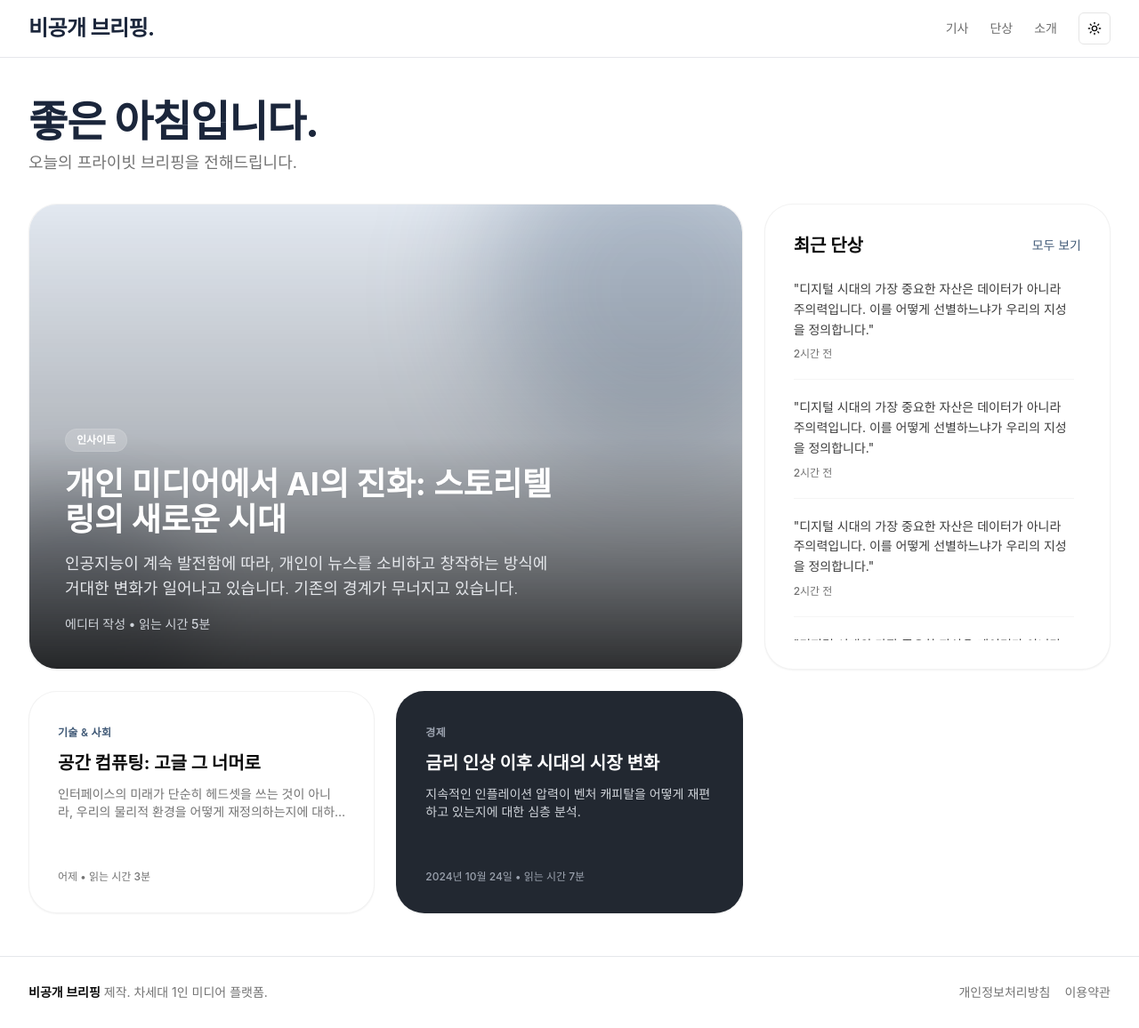
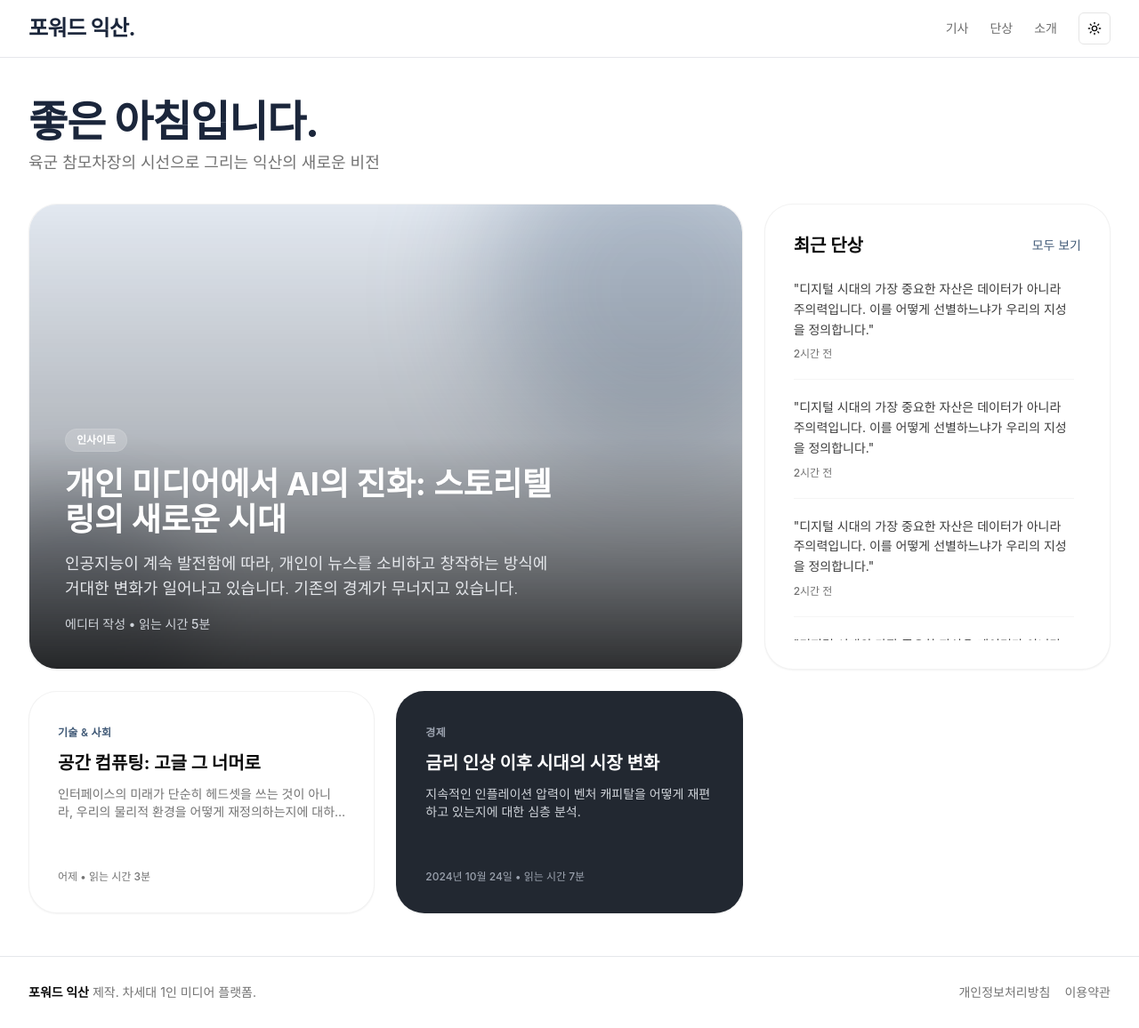
Before and after one commit to sangbinbag74-lang/-, a Next.js app: page / in a window 1280 px wide. Shown: the whole page at 89% size. Built offline with nearby package versions, Linux system fonts and the light colour scheme; a web font is replaced by a local one.

Commit message:
feat: 브랜드 네이밍 '포워드 익산'으로 전면 개편 및 이전 네이밍 백업

```diff
--- a/src/app/layout.tsx
+++ b/src/app/layout.tsx
@@ -5,8 +5,8 @@ import { Footer } from "@/components/layout/footer";
 import "./globals.css";
 
 export const metadata: Metadata = {
-  title: "The Private Briefing",
-  description: "나만의 언론 - AI 기반 차세대 퍼스널 미디어",
+  title: "포워드 익산 (Forward Iksan)",
+  description: "국가의 참모에서, 익산 시민의 든든한 참모로.",
 };
 
 export default function RootLayout({
--- a/src/app/login/page.tsx
+++ b/src/app/login/page.tsx
@@ -36,7 +36,7 @@ export default function LoginPage({
                 <input
                     className="rounded-xl px-4 py-3 bg-card border border-border/60 mb-6 placeholder:text-muted focus:outline-none focus:ring-2 focus:ring-brand-mutedBlue/50 transition-all font-sans"
                     name="email"
-                    placeholder="editor@privatebriefing.com"
+                    placeholder="editor@forwardiksan.com"
                     required
                 />
 
--- a/src/app/page.tsx
+++ b/src/app/page.tsx
@@ -9,7 +9,7 @@ export default function Home() {
           좋은 아침입니다.
         </h1>
         <p className="text-muted-foreground text-lg">
-          오늘의 프라이빗 브리핑을 전해드립니다.
+          육군 참모차장의 시선으로 그리는 익산의 새로운 비전
         </p>
       </section>
 
--- a/src/app/posts/[slug]/page.tsx
+++ b/src/app/posts/[slug]/page.tsx
@@ -12,7 +12,7 @@ export default function PostPage() {
                     <div className="p-2 rounded-full border border-border/50 bg-card group-hover:bg-accent mr-3 transition-colors">
                         <ArrowLeft className="h-4 w-4 transition-transform group-hover:-translate-x-0.5" />
                     </div>
-                    비공개 브리핑 목록으로
+                    포워드 익산 목록으로
                 </Link>
             </nav>
 
--- a/src/components/layout/footer.tsx
+++ b/src/components/layout/footer.tsx
@@ -3,7 +3,7 @@ export function Footer() {
         <footer className="border-t py-6 md:py-0 mt-auto">
             <div className="container mx-auto max-w-screen-xl flex flex-col items-center justify-between gap-4 md:h-20 md:flex-row px-4 lg:px-8">
                 <p className="text-sm leading-loose text-muted-foreground text-center md:text-left">
-                    <span className="font-semibold text-foreground">비공개 브리핑</span> 제작. 차세대 1인 미디어 플랫폼.
+                    <span className="font-semibold text-foreground">포워드 익산</span> 제작. 차세대 1인 미디어 플랫폼.
                 </p>
                 <div className="flex gap-4 text-sm text-muted-foreground">
                     <a href="#" className="hover:text-foreground transition-colors">개인정보처리방침</a>
--- a/src/components/layout/header.tsx
+++ b/src/components/layout/header.tsx
@@ -6,7 +6,7 @@ export function Header() {
         <header className="sticky top-0 z-50 w-full border-b bg-background/95 backdrop-blur supports-[backdrop-filter]:bg-background/60">
             <div className="container mx-auto max-w-screen-xl flex h-16 items-center justify-between px-4 lg:px-8">
                 <Link href="/" className="font-serif text-2xl font-bold tracking-tight text-brand-deepNavy dark:text-foreground">
-                    비공개 브리핑.
+                    포워드 익산.
                 </Link>
                 <div className="flex items-center gap-6">
                     <nav className="hidden md:flex items-center gap-6 text-sm font-medium">
```
Also changed, not shown: 1 other file (tests, documents, lock files or other folders).
